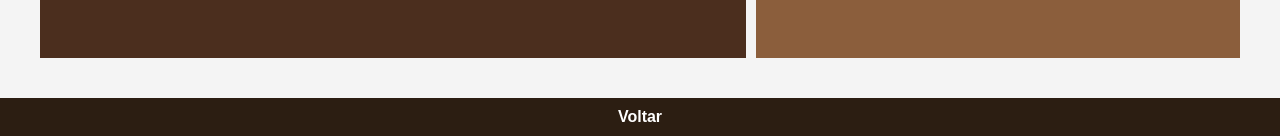
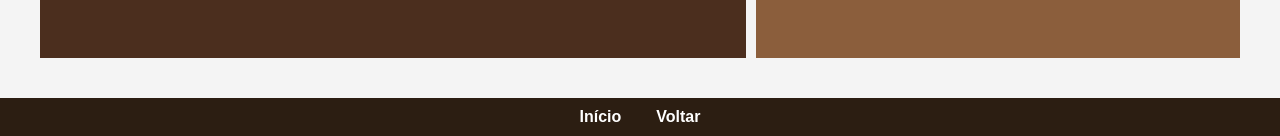
Before and after one commit to Mehranzin/Supermarket-Cashier, a Flask app: page / in a window 1280 px wide. Shown: the part 685-821 px from the top of the page. Run offline with Flask 3, Linux system fonts and the light colour scheme.

```diff
--- a/static/style.css
+++ b/static/style.css
@@ -40,8 +40,10 @@ nav.nav-footer {
   background-color: #2c1e12;
   color: white;
   padding: 10px;
-  text-align: center;
   margin: 0;
+  display: flex;
+  justify-content: center;
+  gap: 35px;
 }
 
 .produto-card {
--- a/templates/cadastro.html
+++ b/templates/cadastro.html
@@ -45,6 +45,7 @@
       </div>
     </main>
     <nav class="nav-footer">
+      <a href="{{url_for('index')}}">Início</a>
       <a href="javascript:history.back()">Voltar</a>
     </nav>
   </body>
--- a/templates/index.html
+++ b/templates/index.html
@@ -40,6 +40,7 @@
     </main>
 
     <nav class="nav-footer">
+      <a href="{{url_for('index')}}">Início</a>
       <a href="javascript:history.back()">Voltar</a>
     </nav>
   </body>
--- a/templates/lista.html
+++ b/templates/lista.html
@@ -37,6 +37,7 @@
       </div>
     </main>
     <nav class="nav-footer">
+      <a href="{{url_for('index')}}">Início</a>
       <a href="javascript:history.back()">Voltar</a>
     </nav>
 
```
